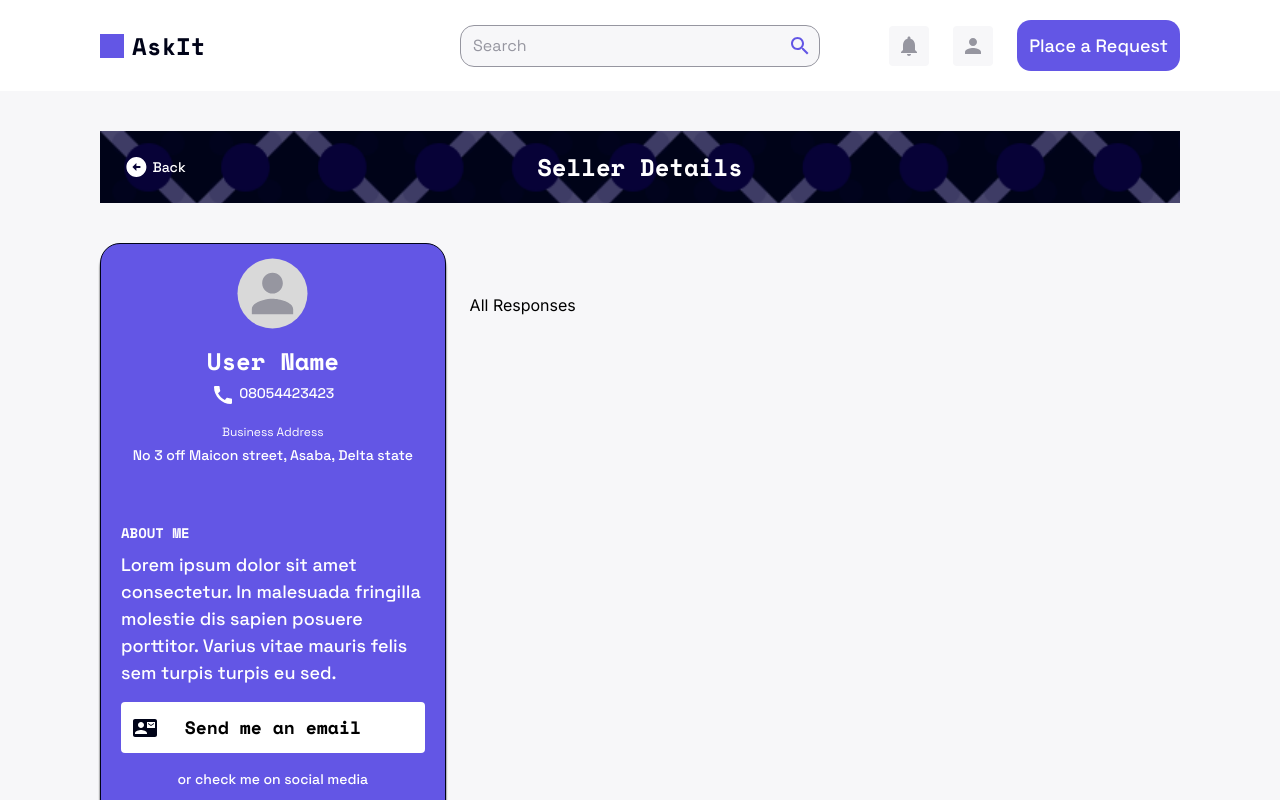
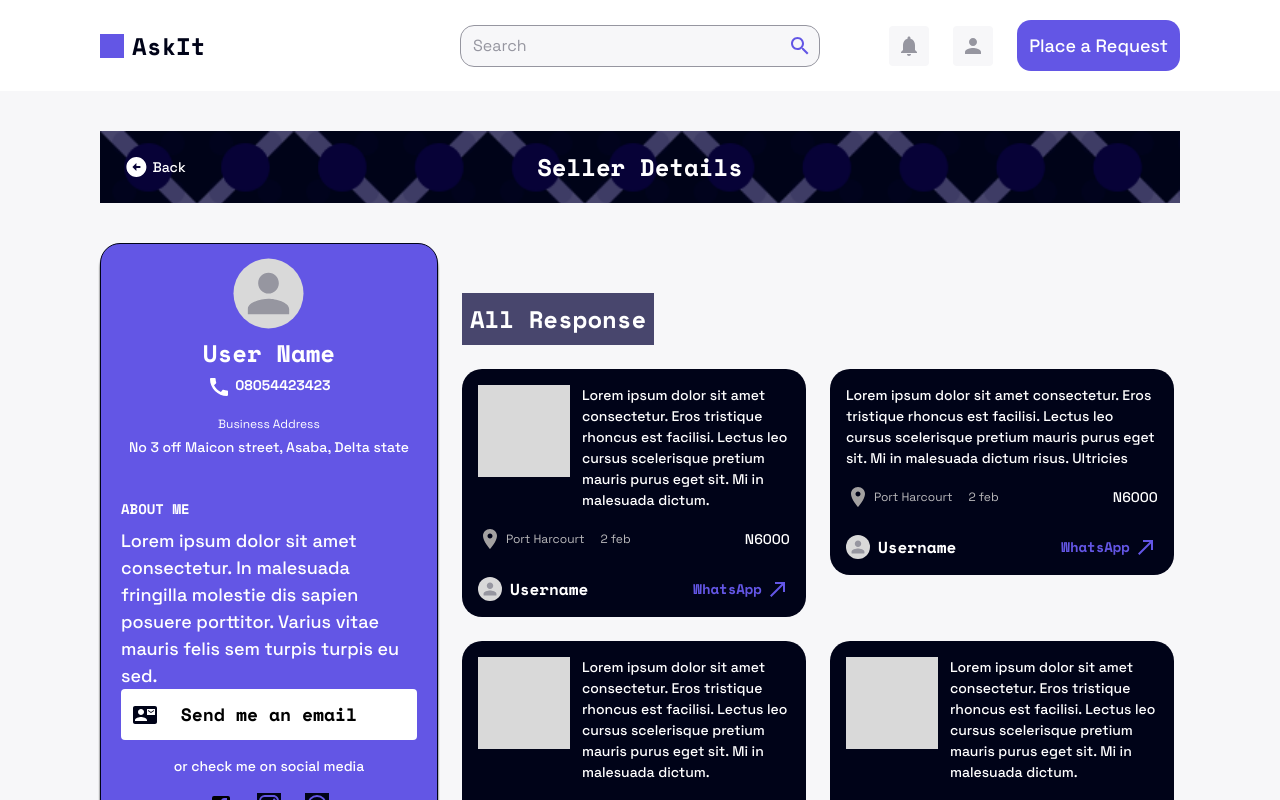
Before and after one commit to NoStackDev/askit, a Next.js app: page /user/1 in a window 1280 px wide. Shown: the top 800 px of the page. Built offline with nearby package versions, Linux system fonts and the light colour scheme.

Commit message:
other users profile

```diff
--- a/src/app/requests/[id]/page.tsx
+++ b/src/app/requests/[id]/page.tsx
@@ -2,11 +2,14 @@
 
 import RequestImgDetail from "./section/RequestImgDetail";
 import Topbar from "../../../components/Topbar";
-import Responses from "./section/Responses";
+import Responses from "../../../components/Responses";
 import Button from "@/components/ui/Button";
 import RequestResponseForm from "@/components/RequestResponseForm";
 import React from "react";
 import Navbar from "@/components/Navbar";
+import { responsesConfig } from "@/config.ts/responses";
+
+const CommentsIcon = React.lazy(() => import("@mui/icons-material/Quickreply"));
 
 export default function RequestsPage() {
   const [showRequestForm, setShowRequestForm] = React.useState(false);
@@ -30,7 +33,20 @@ export default function RequestsPage() {
                 Respond to Request
               </Button>
             </div>
-            <Responses className="mt-8 md:mt-14 mx-[20px] md:mx-0" />
+            <Responses
+              title="Responses (4)"
+              icon={
+                <React.Suspense
+                  fallback={
+                    <div className="w-4 h-4 bg-stroke/80 animate-pulse"></div>
+                  }
+                >
+                  <CommentsIcon className="text-white" />
+                </React.Suspense>
+              }
+              responses={responsesConfig}
+              className="mt-8 md:mt-14 mx-[20px] md:mx-0"
+            />
           </div>
 
           <div className="hidden md:block absolute md:relative before:content-[''] before:w-screen before:h-screen before:bg-[red]">
--- a/src/app/requests/[id]/section/Responses.tsx
+++ /dev/null
@@ -1,40 +0,0 @@
-"use client";
-
-import { responsesConfig } from "@/config.ts/responses";
-import { cn } from "@/lib/utils";
-import React from "react";
-
-const ResponseCard = React.lazy(() => import("@/components/ResponseCard"));
-const CommentsIcon = React.lazy(() => import("@mui/icons-material/Quickreply"));
-
-const Responses = React.forwardRef<
-  React.ElementRef<"div">,
-  React.HTMLAttributes<HTMLDivElement>
->(({ className, children, ...props }, ref) => {
-  return (
-    <div ref={ref} className={cn("", className)}>
-      <div className="bg-secondary w-fit flex gap-[10px] p-2 items-center">
-        <React.Suspense
-          fallback={<div className="w-4 h-4 bg-stroke/80 animate-pulse"></div>}
-        >
-          <CommentsIcon className="text-white" />
-        </React.Suspense>
-
-        <div className="font-headline text-white text-headline_2 font-bold">
-          Responses (4)
-        </div>
-      </div>
-
-      <div className="mt-6 flex flex-col md:flex-row md:flex-wrap items-center gap-6">
-        {responsesConfig.map((responseConfig) => {
-          const { id, ...others } = responseConfig;
-          return <ResponseCard key={id} {...others} />;
-        })}
-      </div>
-    </div>
-  );
-});
-
-Responses.displayName = "Responses";
-
-export default Responses;
--- a/src/app/user/[id]/page.tsx
+++ b/src/app/user/[id]/page.tsx
@@ -1,7 +1,9 @@
 "use client";
 
 import Navbar from "@/components/Navbar";
+import Responses from "@/components/Responses";
 import Topbar from "@/components/Topbar";
+import { responsesConfig } from "@/config.ts/responses";
 import React from "react";
 
 const UserInfo = React.lazy(() => import("./section/UserInfo"));
@@ -19,13 +21,13 @@ const Page = (props: Props) => {
       <div className="relative bg-background px-5 md:py-10 md:px-[100px] mb-20">
         <Topbar className="">Seller Details</Topbar>
 
-        <div className="md:grid md:grid-cols-[32%_1fr] gap-6">
+        <div className="md:grid md:grid-cols-[32fr_68fr] gap-6">
           <React.Suspense>
             <UserInfo className="mt-10" />
           </React.Suspense>
 
           <React.Suspense>
-            <AllResponses className="mt-[90px]"/>
+            <Responses title="All Response" responses={responsesConfig} className="mt-[90px]"/>
           </React.Suspense>
         </div>
       </div>
--- a/src/app/user/[id]/section/AllResponses.tsx
+++ b/src/app/user/[id]/section/AllResponses.tsx
@@ -9,8 +9,7 @@ const AllResponses = React.forwardRef<
 >(({ className, ...props }, forwardRef) => {
   return (
     <div ref={forwardRef} className={cn("", className)} {...props}>
-        <div></div>
-      All Responses
+      <div className="font-headline text-headline_2 font-bold text-white bg-[#48466D] w-fit"> All Responses</div>
     </div>
   );
 });
--- a/src/app/user/[id]/section/UserInfo.tsx
+++ b/src/app/user/[id]/section/UserInfo.tsx
@@ -18,30 +18,30 @@ const UserInfo = React.forwardRef<
     <div
       ref={forwardRef}
       className={cn(
-        "w-full bg-primary py-4 px-5 rounded-[20px] flex flex-col gap-4 justify-center items-center shadow-boxShadow_3 border-[1px] border-black",
+        "w-full bg-primary py-4 px-5 rounded-[20px] flex flex-col items-center shadow-boxShadow_3 border-[1px] border-black max-w-[348px]",
         className
       )}
       {...props}
     >
       <React.Suspense>
-        <PersonIcon className="text-stroke scale-[200%] mt-4 bg-[#D9D9D9] p-[2px] rounded-[50%]" fontSize="large"/>
+        <PersonIcon className="text-stroke scale-[200%] bg-[#D9D9D9] p-[2px] rounded-[50%] mt-4" fontSize="large"/>
       </React.Suspense>
 
-      <div className="flex flex-col gap-1 justify-center mt-4 items-center">
+      <div className="flex flex-col gap-1 justify-center mt-6 items-center">
         <div className="font-headline text-headline_2 font-bold text-white">
           User Name
         </div>
 
         <div className="flex gap-1 text-white font-body text-title_3 font-medium">
           <React.Suspense>
-            <CallIcon className="text-[20px]" />
+            <CallIcon className=""/>
           </React.Suspense>
 
-          <div>08054423423</div>
+          <div className="font-body text-title_3 font-bold">08054423423</div>
         </div>
       </div>
 
-      <div className="flex flex-col gap-1 justify-center items-center">
+      <div className="flex flex-col gap-1 mt-4 justify-center items-center">
         <div className="font-body text-special font-light text-white">
           Business Address
         </div>
--- /dev/null
+++ b/src/components/Responses.tsx
@@ -0,0 +1,52 @@
+"use client";
+
+import { cn } from "@/lib/utils";
+import React from "react";
+
+const ResponseCard = React.lazy(() => import("@/components/ResponseCard"));
+
+const Responses = React.forwardRef<
+  React.ElementRef<"div">,
+  React.HTMLAttributes<HTMLDivElement> & {
+    responses: {
+      id: number;
+      username: string;
+      avatar: null | string;
+      image?: boolean;
+      response: string;
+      date: Date;
+      location: string;
+      price: number;
+      whatsappLink: string;
+    }[];
+    title?: string;
+    icon?: React.ReactNode;
+  }
+>(({ className, children, title, icon, responses, ...props }, ref) => {
+  return (
+    <div ref={ref} className={cn("", className)}>
+      {icon || title ? (
+        <div className="bg-secondary w-fit flex gap-[10px] p-2 items-center">
+          {icon ? icon : null}
+
+          {title ? (
+            <div className="font-headline text-white text-headline_2 font-bold">
+              {title}
+            </div>
+          ) : null}
+        </div>
+      ) : null}
+
+      <div className="mt-6 flex flex-col md:flex-row md:flex-wrap items-center gap-6 md:items-start">
+        {responses.map((response) => {
+          const { id, ...others } = response;
+          return <ResponseCard key={id} {...others} />;
+        })}
+      </div>
+    </div>
+  );
+});
+
+Responses.displayName = "Responses";
+
+export default Responses;
```
Also changed, not shown: src/app/user/[id]/section/UserResponses.tsx (added).
